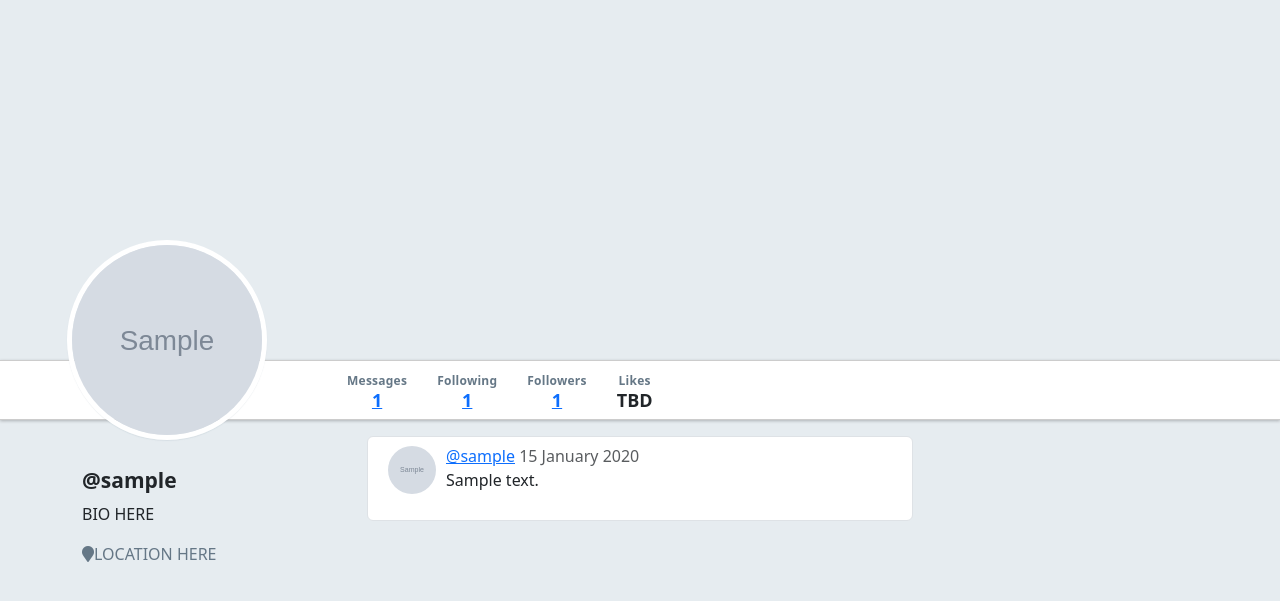
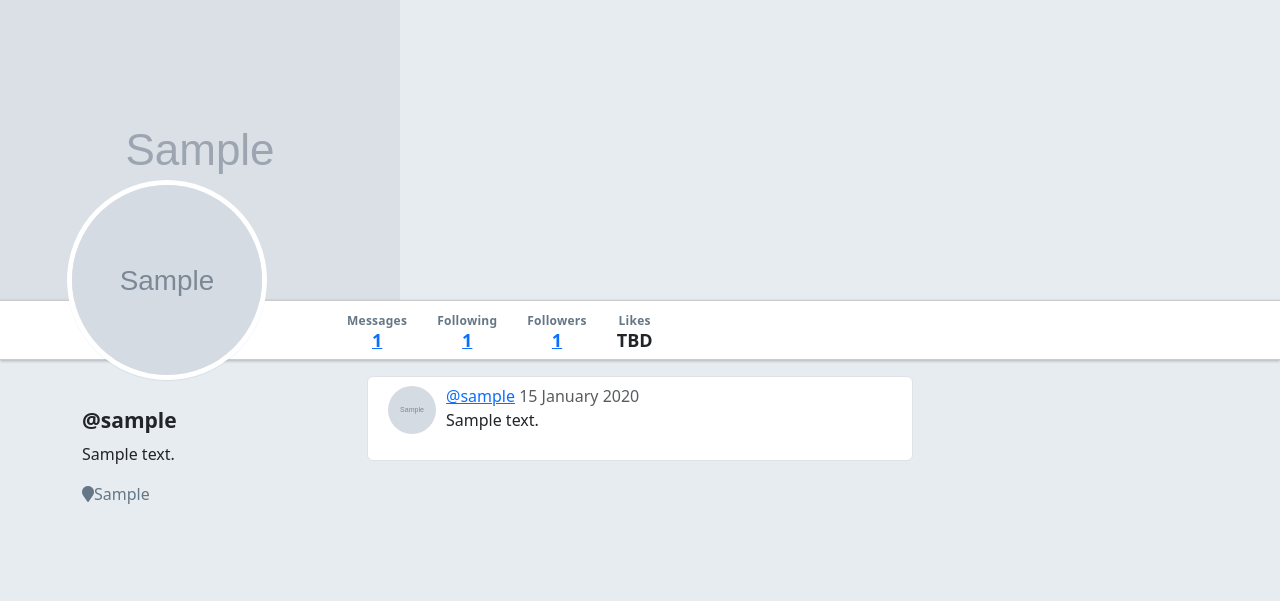
Before and after one commit to Brian-15/warbler, a Flask app: page /users/1 in a window 1280 px wide. Shown: the part 46-647 px from the top of the page. Run offline with Flask 2, Linux system fonts and the light colour scheme; tables that the repository leaves empty hold one stand-in row (values such as "Sample post"); grey boxes marked "Sample" are stand-in pictures; some libraries are stand-ins or nearby versions.

Commit message:
implemented user details on user profile page

```diff
--- a/templates/users/detail.html
+++ b/templates/users/detail.html
@@ -2,7 +2,9 @@
 
 {% block content %}
 
-<div id="warbler-hero" class="full-width"></div>
+<div id="warbler-hero" class="full-width h-100">
+  <img src="{{ user.header_image_url }}" alt="">
+</div>
 <img src="{{ user.image_url }}" alt="Image for {{ user.username }}" id="profile-avatar">
 <div class="row full-width">
   <div class="container">
@@ -58,8 +60,8 @@
 <div class="row">
   <div class="col-sm-3">
     <h4 id="sidebar-username">@{{ user.username }}</h4>
-    <p>BIO HERE</p>
-    <p class="user-location"><span class="fa fa-map-marker"></span>LOCATION HERE</p>
+    <p>{{ user.bio }}</p>
+    <p class="user-location"><span class="fa fa-map-marker"></span>{{ user.location }}</p>
   </div>
 
   {% block user_details %}
```
